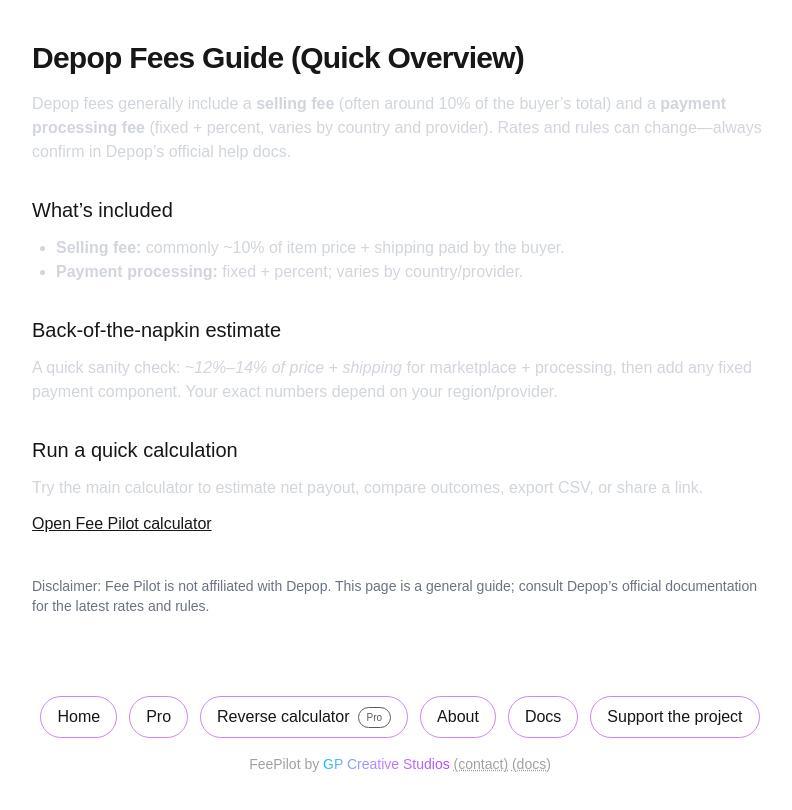
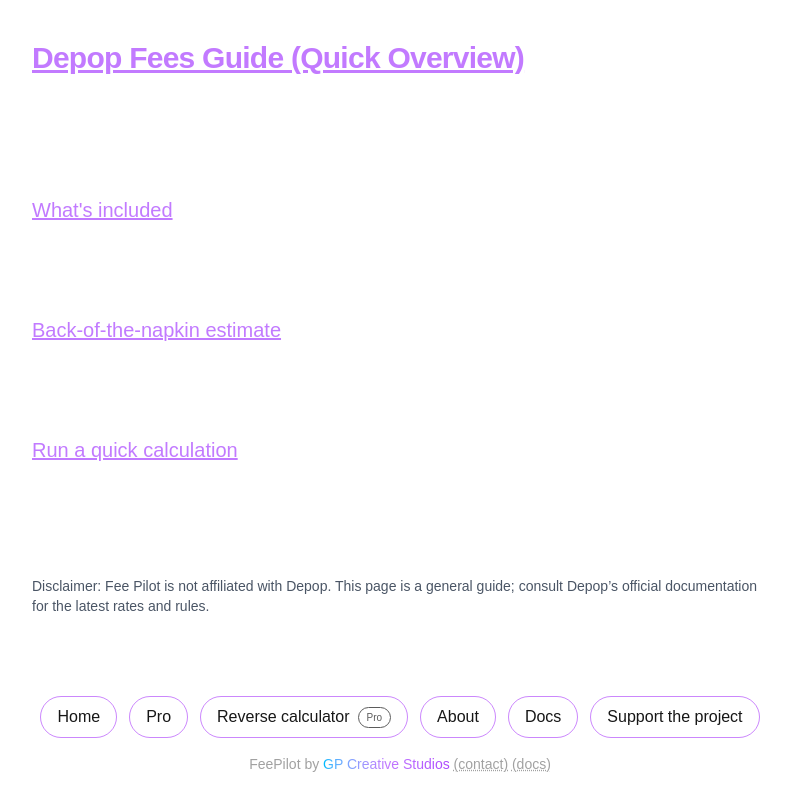
Before and after one commit to gpcreativestudios2018/FeePilot, a Next.js app: page /docs/depop-fees in a window 1280 px wide. Shown: the top 810 px of the page, without its empty margins (240-1032 px from the left). Built offline with nearby package versions, Linux system fonts and the light colour scheme; no server answers.

Commit message:
ui(docs): align Depop fees guide styling with docs/about (#171)
Co-authored-by: Gordon <gpcreativestudios2018@users.noreply.github.com>

```diff
--- a/src/app/docs/depop-fees/page.tsx
+++ b/src/app/docs/depop-fees/page.tsx
@@ -75,41 +75,56 @@ export default function DepopFeesDoc() {
         dangerouslySetInnerHTML={{ __html: JSON.stringify(faqJsonLd) }}
       />
 
-      <h1 className="text-3xl font-semibold tracking-tight">Depop Fees Guide (Quick Overview)</h1>
+      {/* Page title (match Docs/About style) */}
+      <h1 className="text-3xl font-semibold tracking-tight text-purple-400 underline">
+        Depop Fees Guide (Quick Overview)
+      </h1>
 
-      <p className="mt-4 text-base text-gray-300" suppressHydrationWarning>
-        Depop fees generally include a <strong>selling fee</strong> (often around 10% of the buyer’s total)
-        and a <strong>payment processing fee</strong> (fixed + percent, varies by country and provider).
-        Rates and rules can change—always confirm in Depop’s official help docs.
+      <p className="mt-4 text-base text-white" suppressHydrationWarning>
+        Depop fees generally include a <strong>selling fee</strong> (often around 10% of the
+        buyer’s total) and a <strong>payment processing fee</strong> (fixed + percent, varies by
+        country and provider). Rates and rules can change—always confirm in Depop’s official help
+        docs.
       </p>
 
-      <section className="mt-8 space-y-3">
-        <h2 className="text-xl font-medium">What’s included</h2>
-        <ul className="list-disc pl-6 text-gray-300">
-          <li><strong>Selling fee:</strong> commonly ~10% of item price + shipping paid by the buyer.</li>
-          <li><strong>Payment processing:</strong> fixed + percent; varies by country/provider.</li>
+      <section className="mt-8 space-y-3 text-white">
+        <h2 className="text-xl font-medium text-purple-400 underline">What&apos;s included</h2>
+        <ul className="list-disc pl-6">
+          <li>
+            <strong>Selling fee:</strong> commonly ~10% of item price + shipping paid by the buyer.
+          </li>
+          <li>
+            <strong>Payment processing:</strong> fixed + percent; varies by country/provider.
+          </li>
         </ul>
       </section>
 
-      <section className="mt-8 space-y-3">
-        <h2 className="text-xl font-medium">Back-of-the-napkin estimate</h2>
-        <p className="text-gray-300">
+      <section className="mt-8 space-y-3 text-white">
+        <h2 className="text-xl font-medium text-purple-400 underline">
+          Back-of-the-napkin estimate
+        </h2>
+        <p>
           A quick sanity check: <em>~12%–14% of price + shipping</em> for marketplace + processing,
           then add any fixed payment component. Your exact numbers depend on your region/provider.
         </p>
       </section>
 
-      <section className="mt-8 space-y-3">
-        <h2 className="text-xl font-medium">Run a quick calculation</h2>
-        <p className="text-gray-300">
-          Try the main calculator to estimate net payout, compare outcomes, export CSV, or share a link.
+      <section className="mt-8 space-y-3 text-white">
+        <h2 className="text-xl font-medium text-purple-400 underline">
+          Run a quick calculation
+        </h2>
+        <p>
+          Try the main calculator to estimate net payout, compare outcomes, export CSV, or share a
+          link.
         </p>
         <p className="mt-2">
-          <Link href={'/' as Route} className="underline">Open Fee Pilot calculator</Link>
+          <Link href={'/' as Route} className="underline">
+            Open Fee Pilot calculator
+          </Link>
         </p>
       </section>
 
-      <section className="mt-10 text-sm text-gray-500">
+      <section className="mt-10 text-sm text-gray-600">
         <p>
           Disclaimer: Fee Pilot is not affiliated with Depop. This page is a general guide; consult
           Depop’s official documentation for the latest rates and rules.
```
